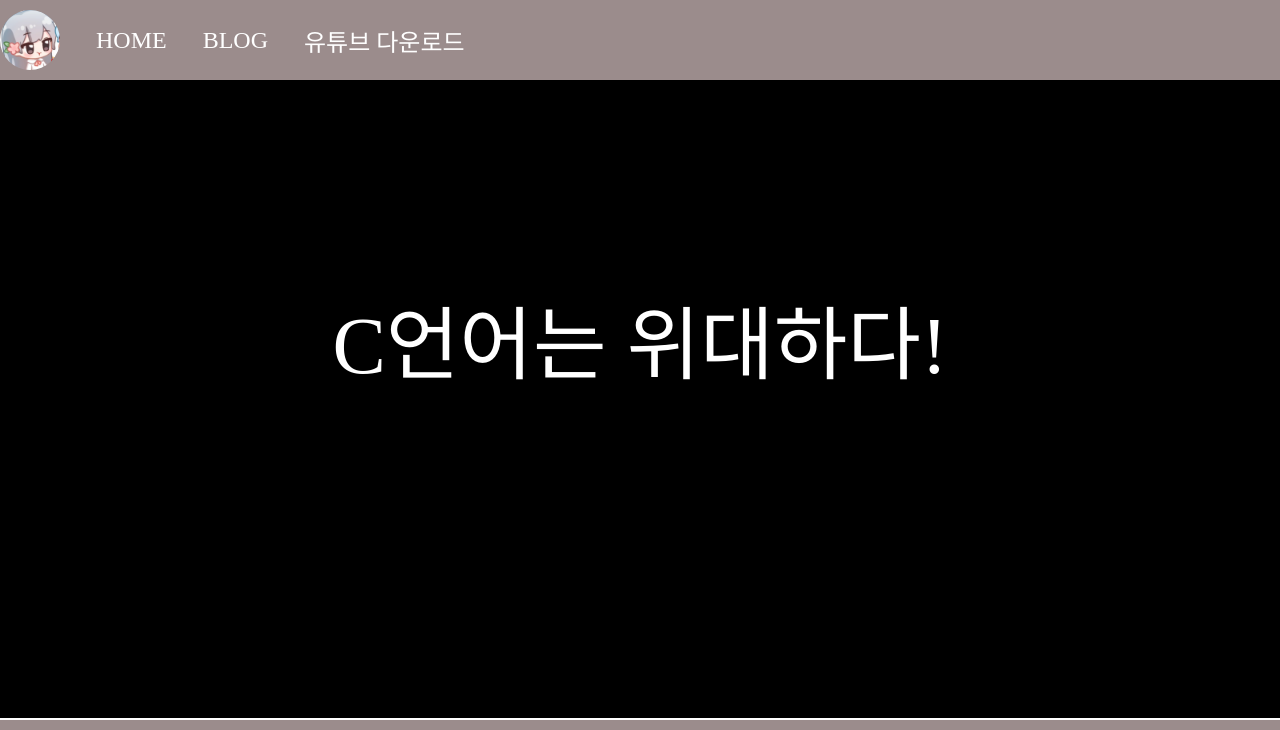
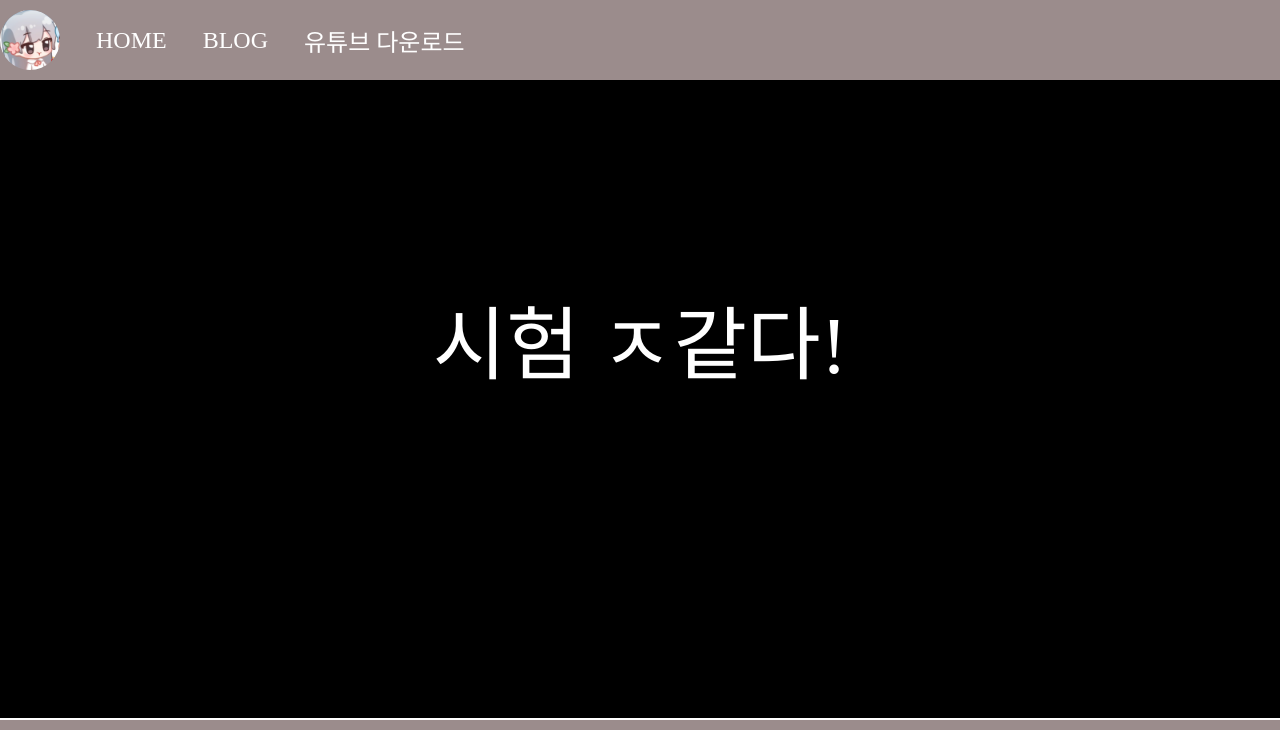
Before and after one commit to kimrasng/NEW-homepage, a plain HTML site: page index.html in a window 1280 px wide. Shown: the top 730 px of the page. Drawn offline with nearby package versions, Linux system fonts and the light colour scheme; a web font is replaced by a local one.

Commit message:
dfdjsoklfhjdsklfjdskl

```diff
--- a/index.html
+++ b/index.html
@@ -21,7 +21,8 @@
         <a class="nav1" href="/youtube.html">유튜브 다운로드</a>
     </div>
     <div id="center">
-        <a id="move">C言語は素晴らしいです!</a>
+        <!-- <a id="move">C言語は素晴らしいです!</a> -->
+        <a id="move">시험 ㅈ같다!</a>
     </div>
     <div id="footer">
         <a href="https://instagram.com/kimrasng_dev"><i class="bi bi-instagram"></i></a>
--- a/js/index.js
+++ b/js/index.js
@@ -1,40 +1,40 @@
-let seconds = 1;
-let timerId;
-timerId = setInterval(function(){
-	console.log(seconds++)
-	if(seconds > 11){
-		clearInterval(timerId)
-	}
+// let seconds = 1;
+// let timerId;
+// timerId = setInterval(function(){
+// 	console.log(seconds++)
+// 	if(seconds > 11){
+// 		clearInterval(timerId)
+// 	}
 
-	if(seconds == 3){
-		document.getElementById("move").innerHTML = "Il linguaggio C è fantastico!";
-	}
+// 	if(seconds == 3){
+// 		document.getElementById("move").innerHTML = "Il linguaggio C è fantastico!";
+// 	}
 
-	if(seconds == 4){
-		document.getElementById("move").innerHTML = "C language is great!";
-	}
+// 	if(seconds == 4){
+// 		document.getElementById("move").innerHTML = "C language is great!";
+// 	}
 
-	if(seconds == 5){
-		document.getElementById("move").innerHTML = "C-Sprache ist großartig!";
-	}
+// 	if(seconds == 5){
+// 		document.getElementById("move").innerHTML = "C-Sprache ist großartig!";
+// 	}
 
-	if(seconds == 6){
-		document.getElementById("move").innerHTML = "C-språk er flott!";
-	}
+// 	if(seconds == 6){
+// 		document.getElementById("move").innerHTML = "C-språk er flott!";
+// 	}
 
-	if(seconds == 7){
-		document.getElementById("move").innerHTML = "لغة C رائعة!";
-	}
+// 	if(seconds == 7){
+// 		document.getElementById("move").innerHTML = "لغة C رائعة!";
+// 	}
 
-	if(seconds == 8){
-		document.getElementById("move").innerHTML = "Le langage C est génial!";
-	}
+// 	if(seconds == 8){
+// 		document.getElementById("move").innerHTML = "Le langage C est génial!";
+// 	}
 
-	if(seconds == 9){
-		document.getElementById("move").innerHTML = "El lenguaje C es genial!";
-	}
+// 	if(seconds == 9){
+// 		document.getElementById("move").innerHTML = "El lenguaje C es genial!";
+// 	}
 
-    if(seconds == 10){
-        document.getElementById("move").innerHTML = "C언어는 위대하다!";
-    }
-}, 300);
+//     if(seconds == 10){
+//         document.getElementById("move").innerHTML = "C언어는 위대하다!";
+//     }
+// }, 300);
```
